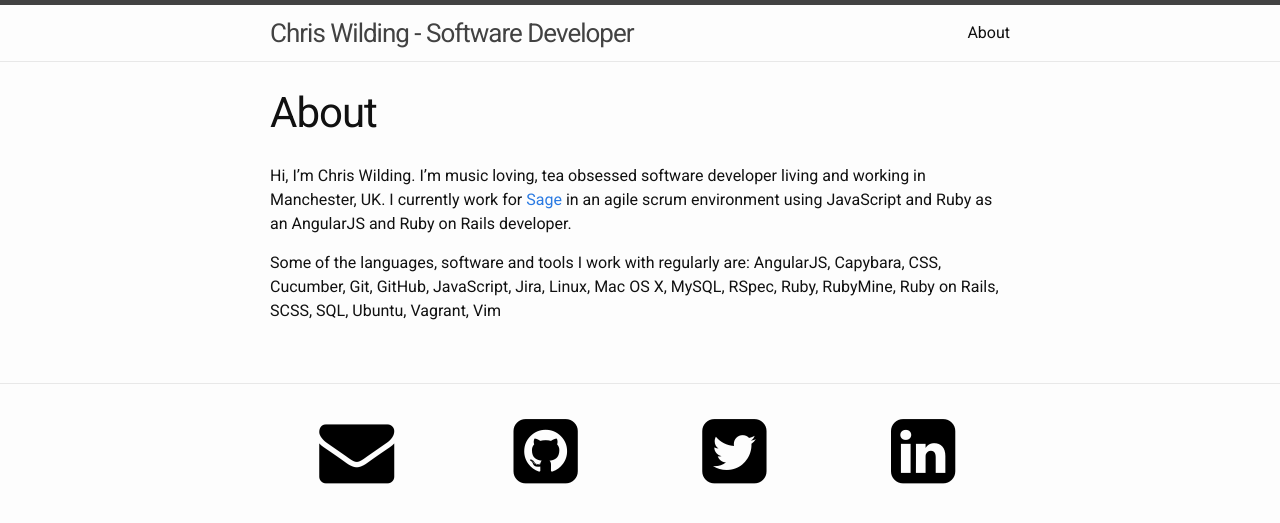
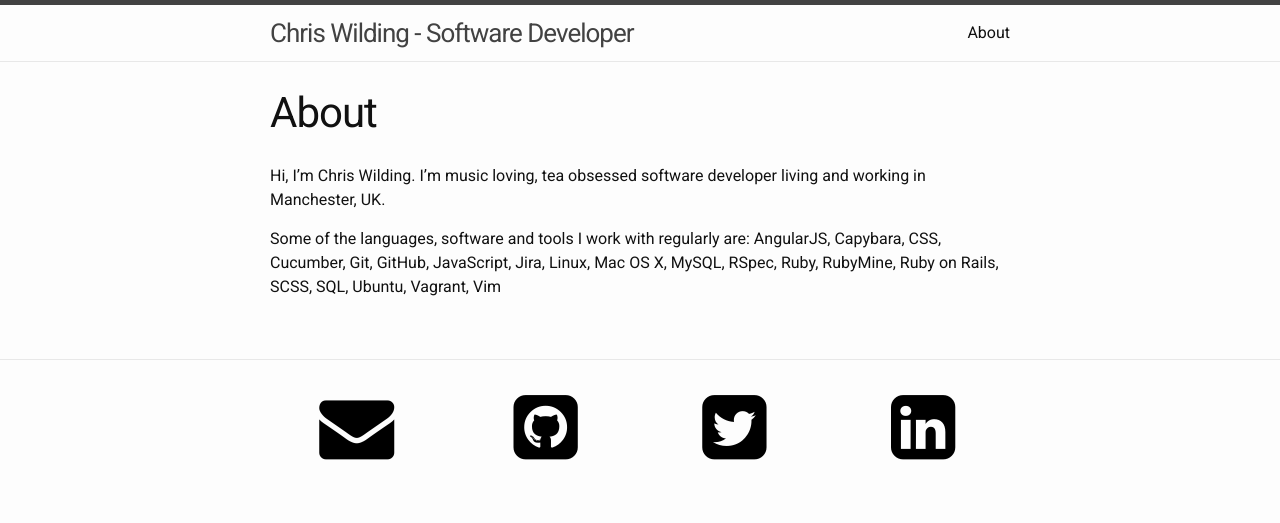
Before and after one commit to ChrisWilding/ChrisWilding.github.io, a Jekyll site: the page built from about.md, in a window 1280 px wide. Shown: the top 523 px of the page. Built offline with Jekyll 4.4.1, drawn with Linux system fonts in a browser that asks for light colours; nearby versions of some CDN libraries.

Commit message:
Update about page

```diff
--- a/about.md
+++ b/about.md
@@ -4,6 +4,10 @@ title: About
 permalink: /about/
 ---
 
-Hi, I'm Chris Wilding. I'm music loving, tea obsessed software developer living and working in Manchester, UK. I currently work for [Sage](http://www.sage.co.uk/) in an agile scrum environment using JavaScript and Ruby as an AngularJS and Ruby on Rails developer.
+Hi, I'm Chris Wilding. I'm music loving, tea obsessed software developer living
+and working in Manchester, UK.
 
-Some of the languages, software and tools I work with regularly are:  AngularJS, Capybara, CSS, Cucumber, Git, GitHub, JavaScript, Jira, Linux, Mac OS X, MySQL, RSpec, Ruby, RubyMine, Ruby on Rails, SCSS, SQL, Ubuntu, Vagrant, Vim
+Some of the languages, software and tools I work with regularly are:
+AngularJS, Capybara, CSS, Cucumber, Git, GitHub, JavaScript, Jira, Linux, Mac
+OS X, MySQL, RSpec, Ruby, RubyMine, Ruby on Rails, SCSS, SQL, Ubuntu, Vagrant,
+Vim
```
